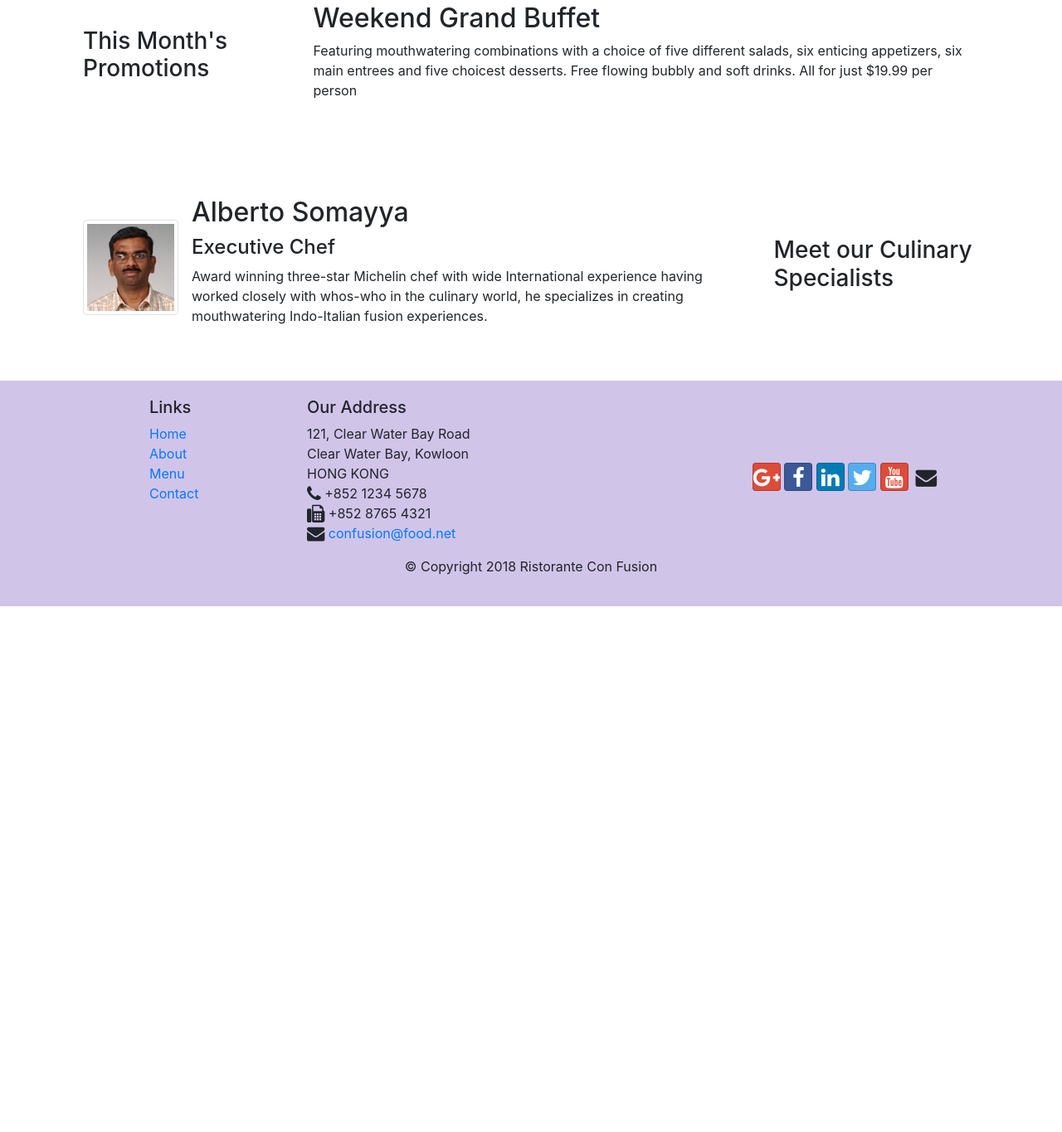
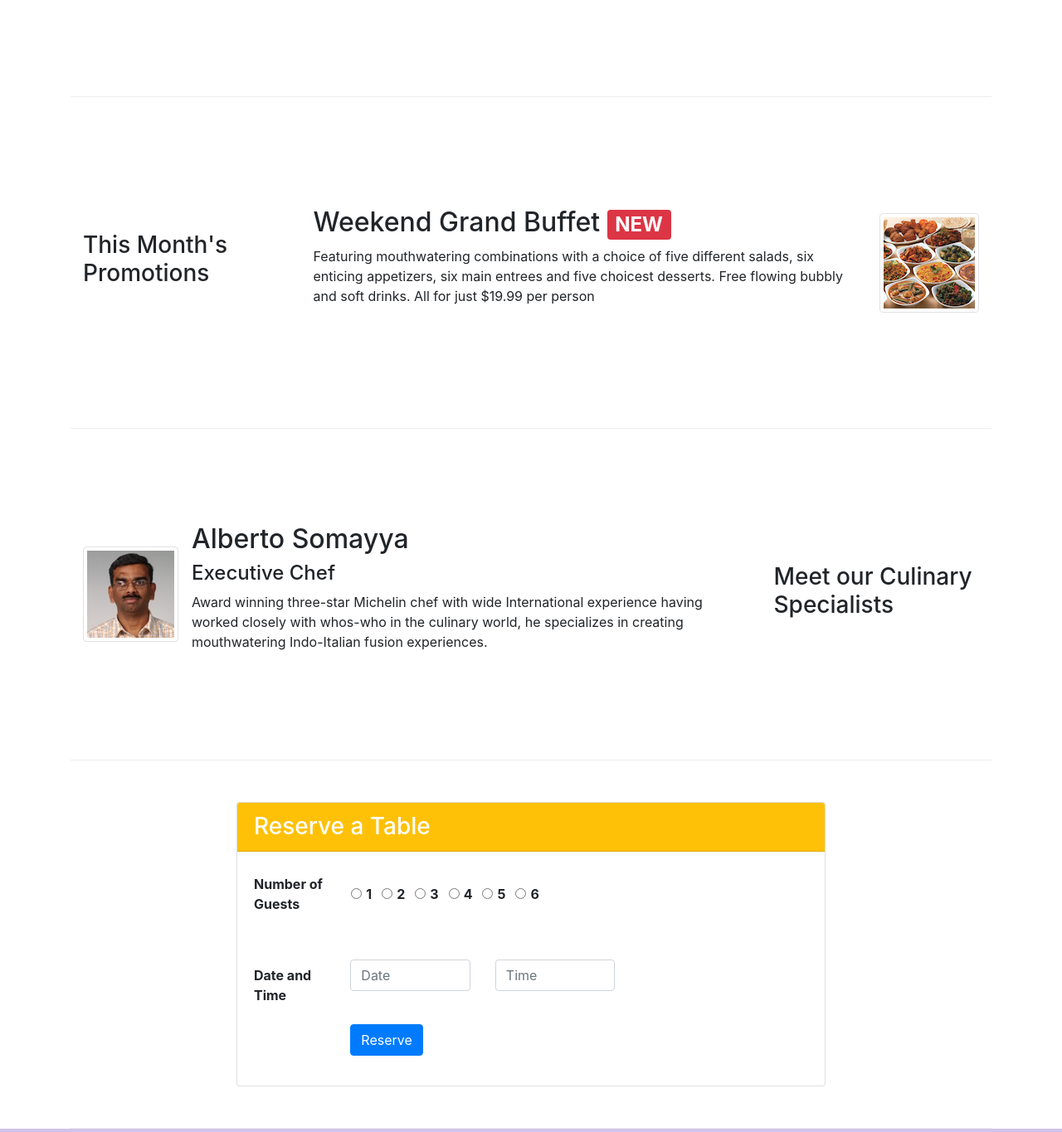
Before and after one commit to XmnmnX/Bootstrap, a website: page index.html in a window 1280 px wide. Shown: the part 617-1982 px from the top of the page at 83% size. Before the commit the page ends 1348 px from the top, so only its background shows below. Drawn offline with nearby package versions, Linux system fonts and the light colour scheme.

Commit message:
Assignment 2

```diff
--- a/css/style.css
+++ b/css/style.css
@@ -6,8 +6,8 @@
 .row-content {
     margin:0px auto;
     padding: 50px 0px 50px 0px;
-    border-bottom: 1px;
-    min-height: 100px;
+    border-bottom: 1px ridge;
+    min-height: 400px;
 }
 
 .footer {
--- a/index.html
+++ b/index.html
@@ -41,10 +41,13 @@
                     <h1>Ristorante con Fusion</h1>
                     <p>We take inspiration from the World's best cuisines, and create a unique fusion experience. Our lipsmacking creations will tickle your culinary senses!</p>
                 </div>
-                <div class="col-12 col-sm">
+                <div class="col-12 col-sm-3">
                     <div class="col-12 col-sm align-self-center">
                         <img src="img/logo.png" class="img-fluid">
                     </div>
+                </div>
+                <div class="col-sm-3 mt-5">
+                    <a type="button" class="btn btn-warning btn-lg btn-block text-dark " href="#reversetable">Reserve Table</a>
                 </div>
             </div>
         </div>
@@ -77,9 +80,18 @@
             <div class="col-12 col-sm-4 col-md-3">
                 <h3>This Month's Promotions</h3>
             </div>
-            <div class="col col-sm col-md">
-                <h2>Weekend Grand Buffet</h2>
-                <p class="d-none d-sm-block">Featuring mouthwatering combinations with a choice of five different salads, six enticing appetizers, six main entrees and five choicest desserts. Free flowing bubbly and soft drinks. All for just $19.99 per person </p>
+            <div class="col col-sm">
+                <div class="media">
+                    <div class="media-body">
+                <h2 class="mt-0">Weekend Grand Buffet <span class="badge badge-danger">NEW</span></h2>
+                <p class="d-none d-sm-block">Featuring mouthwatering combinations
+                     with a choice of five different salads, six enticing appetizers,
+                      six main entrees and five choicest desserts. Free flowing
+                       bubbly and soft drinks. All for just $19.99 per person </p>
+
+                </div>
+                <img class="d-flex ml-3 img-thumbnail align-self-center" src="img/buffet.png" alt="buffet">
+            </div>
             </div>
         </div>
 
@@ -103,6 +115,63 @@
 
                 </div>
 
+            </div>
+        </div>
+        <div class="row row-content">
+            <div class="col-12 offset-sm-2 col-sm-8">
+                <div class="card" id="reversetable">
+                    <h3 class="card-header bg-warning text-white">Reserve a Table</h3>
+
+                <div class="card-body">
+                    <form>
+                            <div class="row">
+                            <label for="numOfGuests" class="col-sm-2 col-form-label"><strong>Number of Guests</strong></label>
+
+                            <div class="form-check form-check-inline ml-3">
+                                <input class="form-check-input" type="radio" name="inlineRadioOptions" id="inlineRadio1" value="option1">
+                                <label class="form-check-label" for="inlineRadio1"><strong>1</strong></label>
+                            </div>
+                            <div class="form-check form-check-inline">
+                                <input class="form-check-input" type="radio" name="inlineRadioOptions" id="inlineRadio2" value="option2">
+                                <label class="form-check-label" for="inlineRadio2"><strong>2</strong></label>
+                            </div>
+                            <div class="form-check form-check-inline">
+                                <input class="form-check-input" type="radio" name="inlineRadioOptions" id="inlineRadio3" value="option3">
+                                <label class="form-check-label" for="inlineRadio3"><strong>3</strong></label>
+                            </div>
+                            <div class="form-check form-check-inline">
+                                <input class="form-check-input" type="radio" name="inlineRadioOptions" id="inlineRadio4" value="option4">
+                                <label class="form-check-label" for="inlineRadio4"><strong>4</strong></label>
+                            </div>
+                            <div class="form-check form-check-inline">
+                                <input class="form-check-input" type="radio" name="inlineRadioOptions" id="inlineRadio5" value="option5">
+                                <label class="form-check-label" for="inlineRadio5"><strong>5</strong></label>
+                            </div>
+                            <div class="form-check form-check-inline">
+                                <input class="form-check-input" type="radio" name="inlineRadioOptions" id="inlineRadio6" value="option6">
+                                <label class="form-check-label" for="inlineRadio6"><strong>6</strong></label>
+                            </div>
+
+                        </div>
+                        <div class="form-group row mt-5">
+                            <label for="dateAndTime" class="col-sm-2 col-form-label"><strong>Date and Time</strong></label>
+                            <div class="col-sm-3">
+                                <input type="text" class="form-control" id="Date" name="Date" placeholder="Date">
+                            </div>
+                            <div class="col-sm-3">
+                                <input type="text" class="form-control" id="Time" name="Time" placeholder="Time">
+                            </div>
+                        </div>
+                        <div class="form-group row">
+                            <div class="offset-sm-2 col-sm-10">
+                                <button type="submit" class="btn btn-primary">
+                                    Reserve
+                                </button>
+                            </div>
+                        </div>
+                    </form>
+                </div>
+                </div>
             </div>
         </div>
     </div>
@@ -137,7 +206,7 @@
                         <a class="btn btn-social-icon btn-linkedin" href="http://www.linkedin.com/in/"><i class="fa fa-linkedin fa-lg"></i></a>
                         <a class="btn btn-social-icon btn-twitter" href="http://twitter.com/"><i class="fa fa-twitter fa-lg"></i></a>
                         <a class="btn btn-social-icon btn-google" href="http://youtube.com/"><i class="fa fa-youtube fa-lg"></i></a>
-                        <a class="btn btn-social-icon" href="mailto:"><i class="fa fa-envelope fa-lg"></i></a>
+                        <a class="btn btn-social-icon" href="mailto:"><i class="fa fa-envelope-o fa-lg"></i></a>
                     </div>
                 </div>
            </div>
@@ -146,7 +215,9 @@
                     <p>© Copyright 2018 Ristorante Con Fusion</p>
                 </div>
            </div>
+
         </div>
+
     </footer>
 <!-- jQuery first, then Popper.js, then Bootstrap JS. -->
 <script src="node_modules/jquery/dist/jquery.slim.min.js"></script>
```
